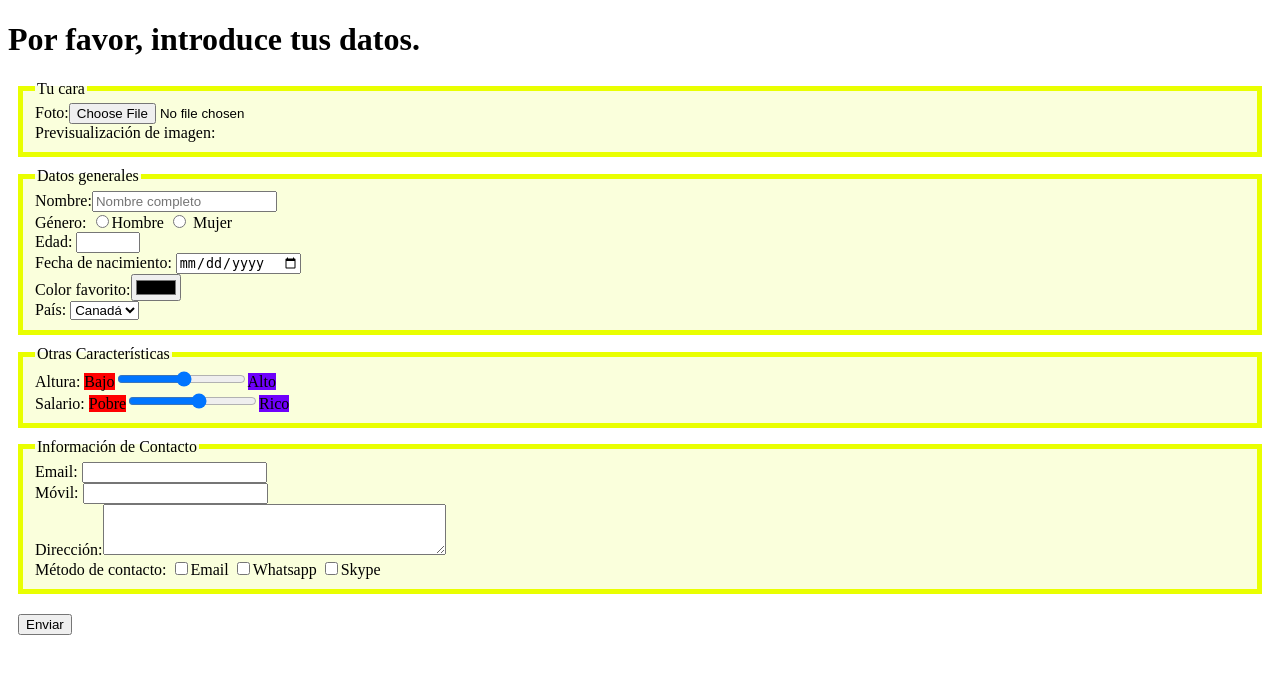
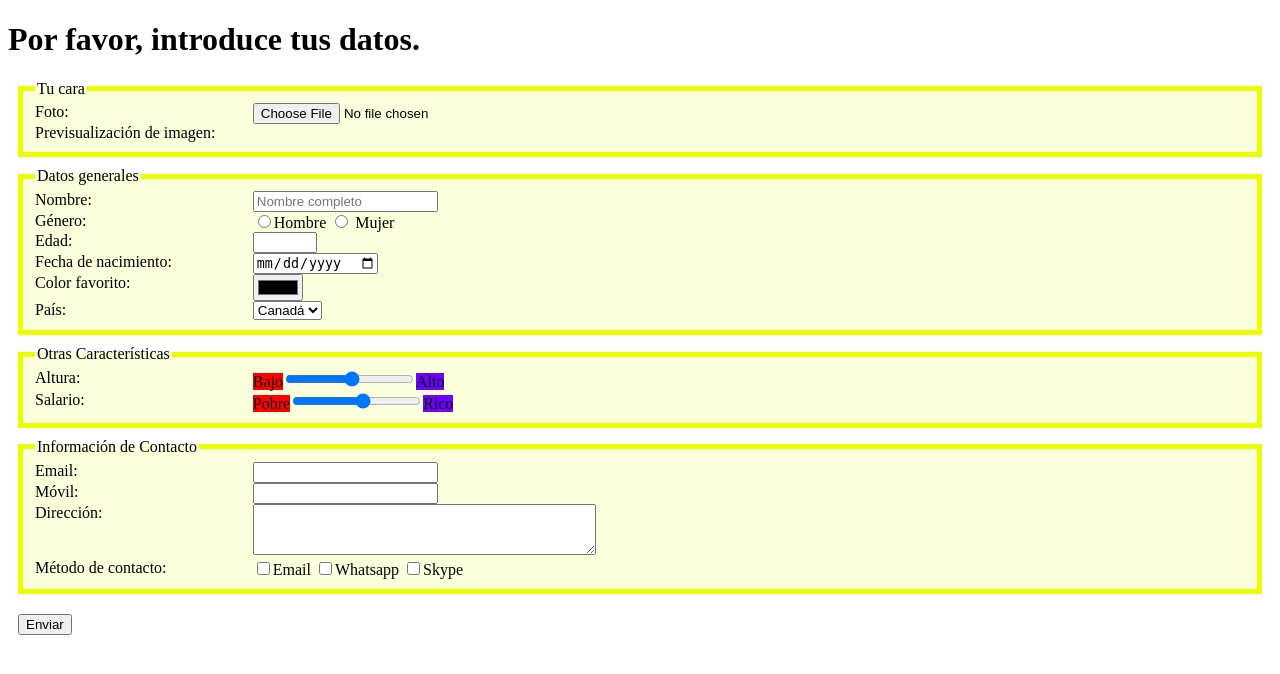
Before and after one commit to iherfue/LND2017, a PHP site: page / in a window 1280 px wide. Shown: the top 674 px of the page. Run offline with PHP 8.4, Linux system fonts and the light colour scheme.

Commit message:
Update styles.css

```diff
--- a/practica8/estilos/styles.css
+++ b/practica8/estilos/styles.css
@@ -8,8 +8,9 @@ fieldset {
    margin: 10px;
 }
 
-label {
+fieldset > label {
     width: 18%;
+   float: left;
 }
 
 .minimo {
```
